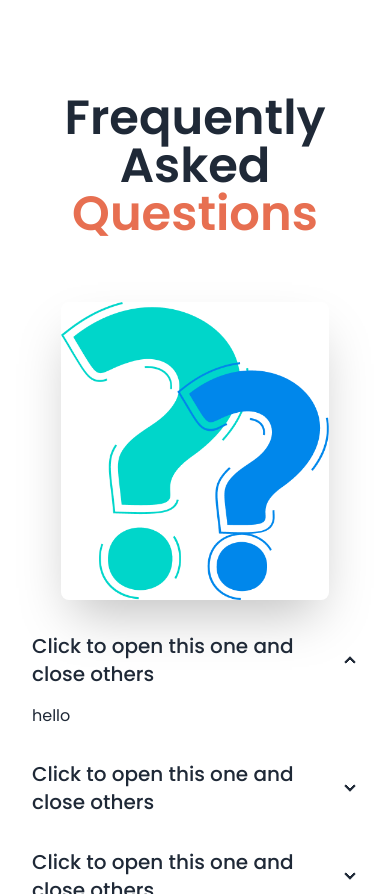
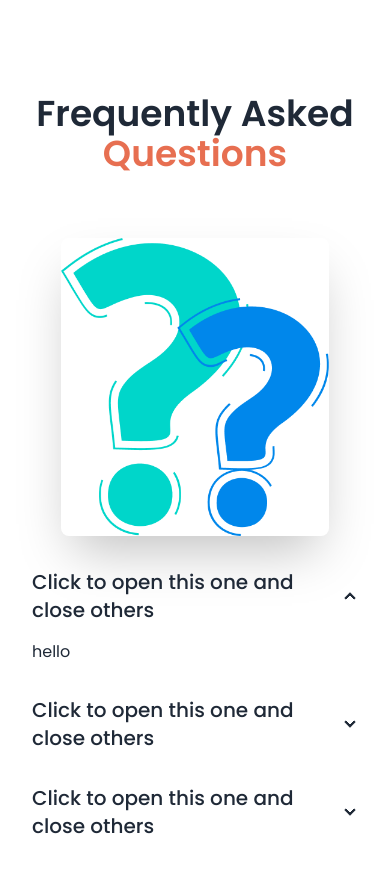
Before and after one commit to Rahamat725/biker-zone, a plain HTML site: page index.html in a window 390 px wide. Shown: the part 4193-5087 px from the top of the page. Drawn offline with nearby package versions, Linux system fonts and the light colour scheme; files whose address does not match are found by name.

Commit message:
modify text size

```diff
--- a/index.html
+++ b/index.html
@@ -255,7 +255,7 @@
 
       <!-- FAQ -->
       <section class="my-24">
-        <h2 class="text-5xl text-center font-semibold my-12">Frequently Asked<span class="text-bike-primary"> Questions </span></h2
+        <h2 class="lg:text-5xl text-4xl text-center font-semibold my-12">Frequently Asked<span class="text-bike-primary"> Questions </span></h2
         <div class="hero min-h-screen ">
           <div class="hero-content flex-col lg:gap-24 lg:flex-row">
             <img src="/images/others/faq.png" class="lg:max-w-sm w-3/4 rounded-lg shadow-2xl" />
```
